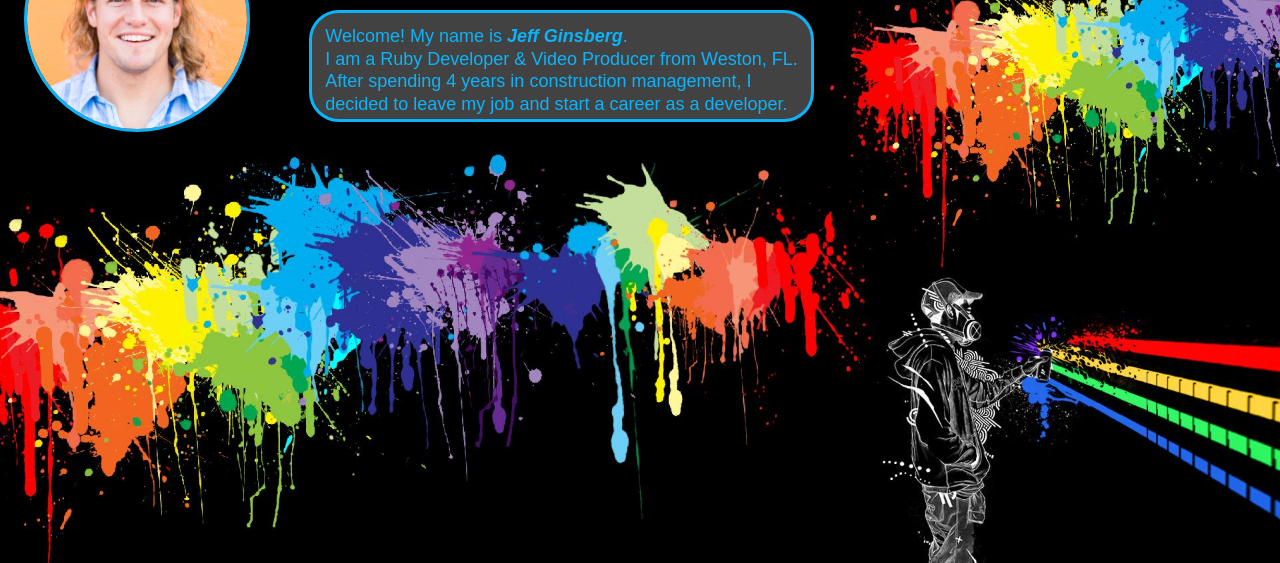
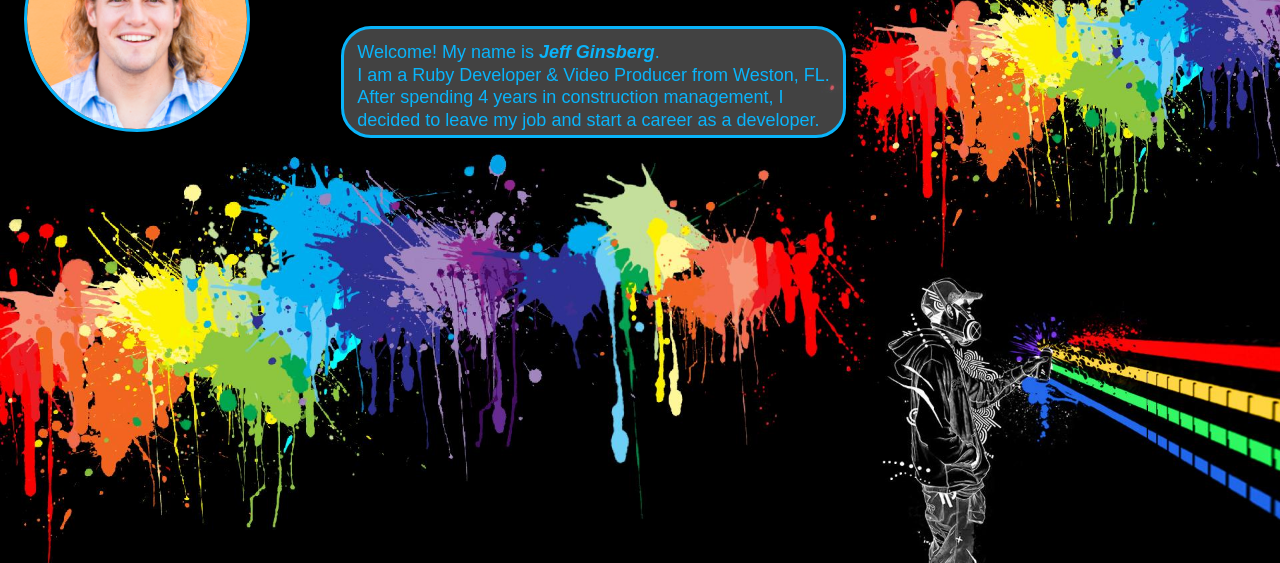
Before and after one commit to the-ginsberg/the-ginsberg_server, a plain HTML site: page public/index.html in a window 1280 px wide. Shown: the part 110-673 px from the top of the page. Drawn offline with Linux system fonts and the light colour scheme.

Commit message:
website update

```diff
--- a/public/css/stylesheet.css
+++ b/public/css/stylesheet.css
@@ -46,7 +46,7 @@ font-family: 'Audiowide', cursive;
 }
 
 .extendedbio {
-  margin: 7em -17em;
+  margin: 8em -15em;
   padding: .8em;
   height: 5em;
   float: left;
```
